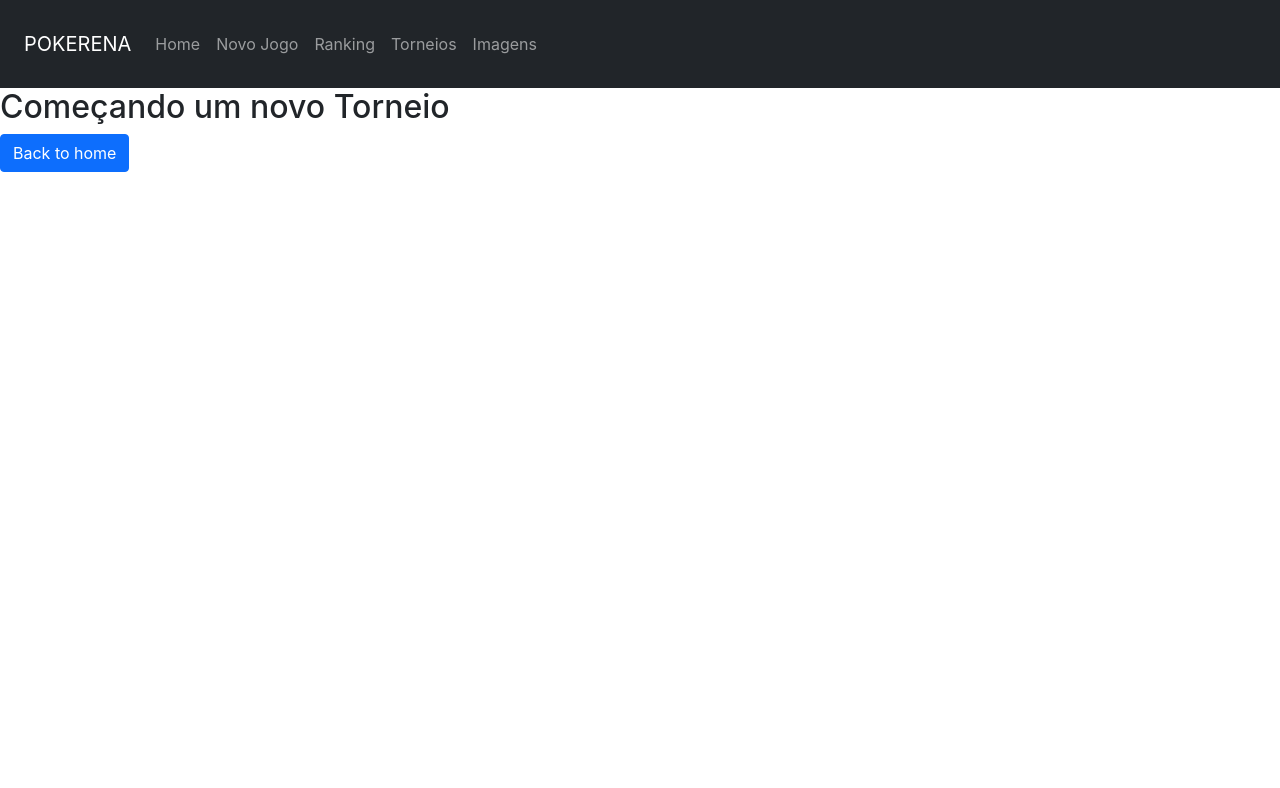
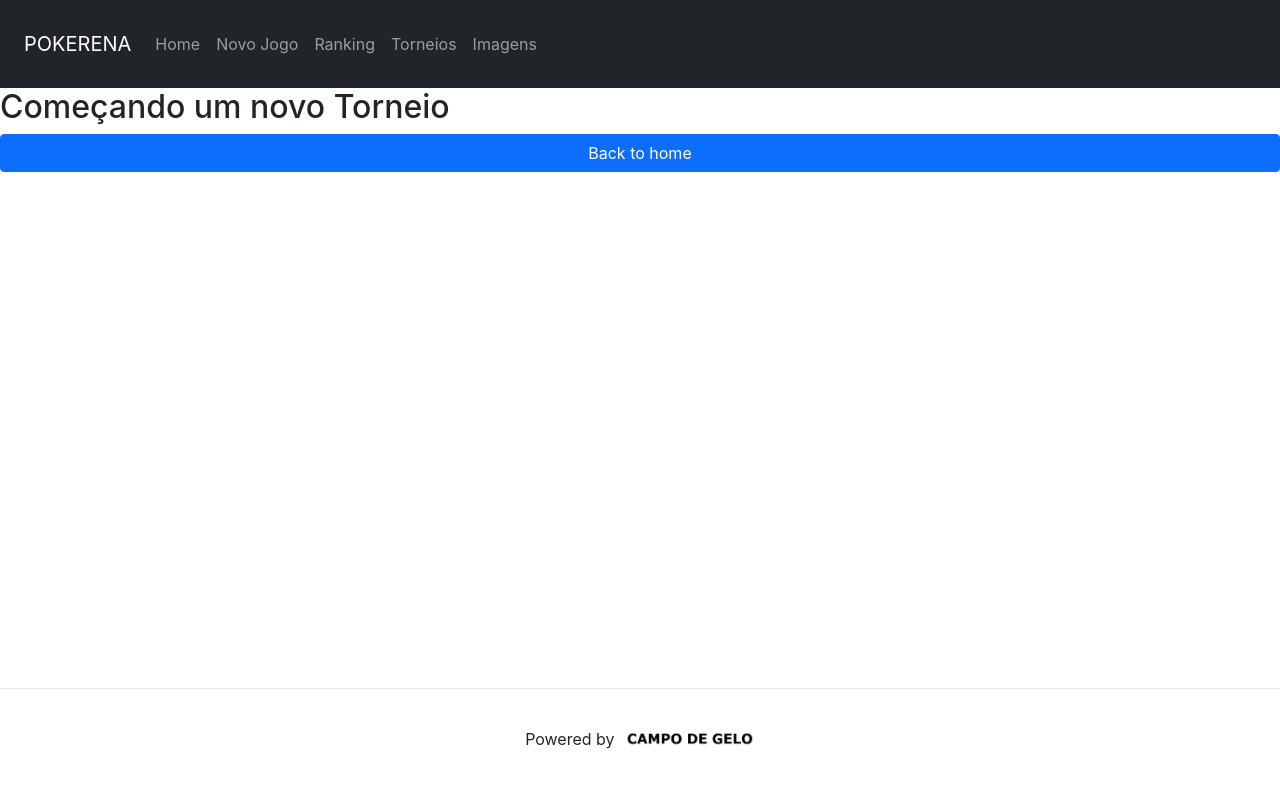
Before and after one commit to hersonoliveira/pokerena, a Next.js app in the folder frontend/: page /newGame in a window 1280 px wide. Shown: the top 788 px of the page. Built offline with nearby package versions, Linux system fonts and the light colour scheme.

Commit message:
Adjusting Footer

```diff
--- a/frontend/pages/_app.js
+++ b/frontend/pages/_app.js
@@ -1,6 +1,17 @@
 import "bootstrap/dist/css/bootstrap.min.css";
 import "../src/css/style.css";
 
+import Head from "next/head";
+
 export default function MyApp({ Component, pageProps }) {
-  return <Component {...pageProps} />;
+  return (
+    <>
+      <Head>
+        <title>POKERENA</title>
+        <link rel="icon" href="/favicon.ico" />
+      </Head>
+
+      <Component {...pageProps} />
+    </>
+  );
 }
--- a/frontend/pages/newGame/index.js
+++ b/frontend/pages/newGame/index.js
@@ -5,20 +5,16 @@ import Button from "react-bootstrap/Button";
 import Container from "react-bootstrap/Container";
 
 import Header from "../../src/components/Header";
+import Layout from "../../src/components/Layout";
 
 export default function NewGame() {
   return (
-    <>
-      <Header />
-      <Head>
-        <title>Começando um novo Torneio</title>
-      </Head>
-
+    <Layout>
       <h2>Começando um novo Torneio</h2>
 
       <Link href="/">
         <Button>Back to home</Button>
       </Link>
-    </>
+    </Layout>
   );
 }
--- /dev/null
+++ b/frontend/src/components/Footer/index.js
@@ -0,0 +1,16 @@
+const Footer = (props) => {
+  return (
+    <footer>
+      <a
+        href="https://github.com/campodegelo"
+        target="_blank"
+        rel="noopener noreferrer"
+      >
+        Powered by{" "}
+        <img src="/images/campodegelo.png" alt="Vercel Logo" className="logo" />
+      </a>
+    </footer>
+  );
+};
+
+export default Footer;
--- a/frontend/src/components/Header/index.js
+++ b/frontend/src/components/Header/index.js
@@ -9,12 +9,13 @@ const Header = (props) => {
       bg="dark"
       variant="dark"
       expand="sm"
+      fixed
     >
       <Navbar.Brand href="/">POKERENA</Navbar.Brand>
       <Navbar.Toggle aria-controls="responsive-navbar-nav" />
       <Navbar.Collapse id="responsive-navbar-nav">
-        <Nav className="menu">
-          <Nav.Item>
+        <Nav className="container-fluid">
+          <Nav.Item className="ml-auto">
             <Nav.Link href="/">Home</Nav.Link>
           </Nav.Item>
           <Nav.Item>
--- /dev/null
+++ b/frontend/src/components/Layout/index.js
@@ -0,0 +1,30 @@
+import Footer from "../Footer";
+import Header from "../Header";
+
+const layoutStyle = {
+  display: "flex",
+  flexDirection: "column",
+  height: "100%",
+  width: "100%",
+};
+
+const contentStyle = {
+  flex: 1,
+  display: "flex",
+  flexDirection: "column",
+  minHeight: "75vh",
+};
+
+const Layout = (props) => {
+  return (
+    <div className="Layout" style={layoutStyle}>
+      <Header />
+      <div className="Content" style={contentStyle}>
+        {props.children}
+      </div>
+      <Footer />
+    </div>
+  );
+};
+
+export default Layout;
```
Also changed, not shown: frontend/pages/index.js (+3 -29 lines), frontend/pages/login/index.js (+3 -6 lines), frontend/pages/pictures/index.js (+3 -6 lines), frontend/pages/ranking/index.js (+3 -7 lines), frontend/pages/tournament/index.js (+3 -6 lines).
